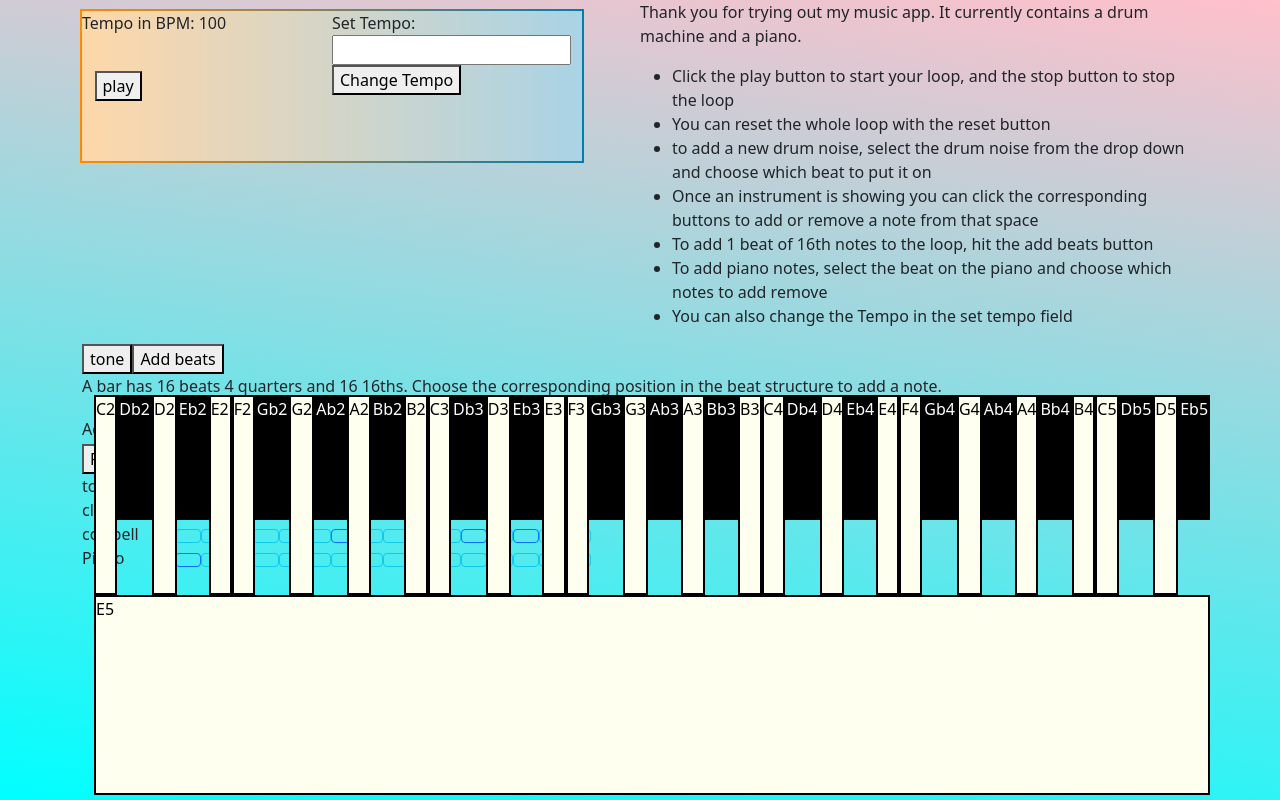
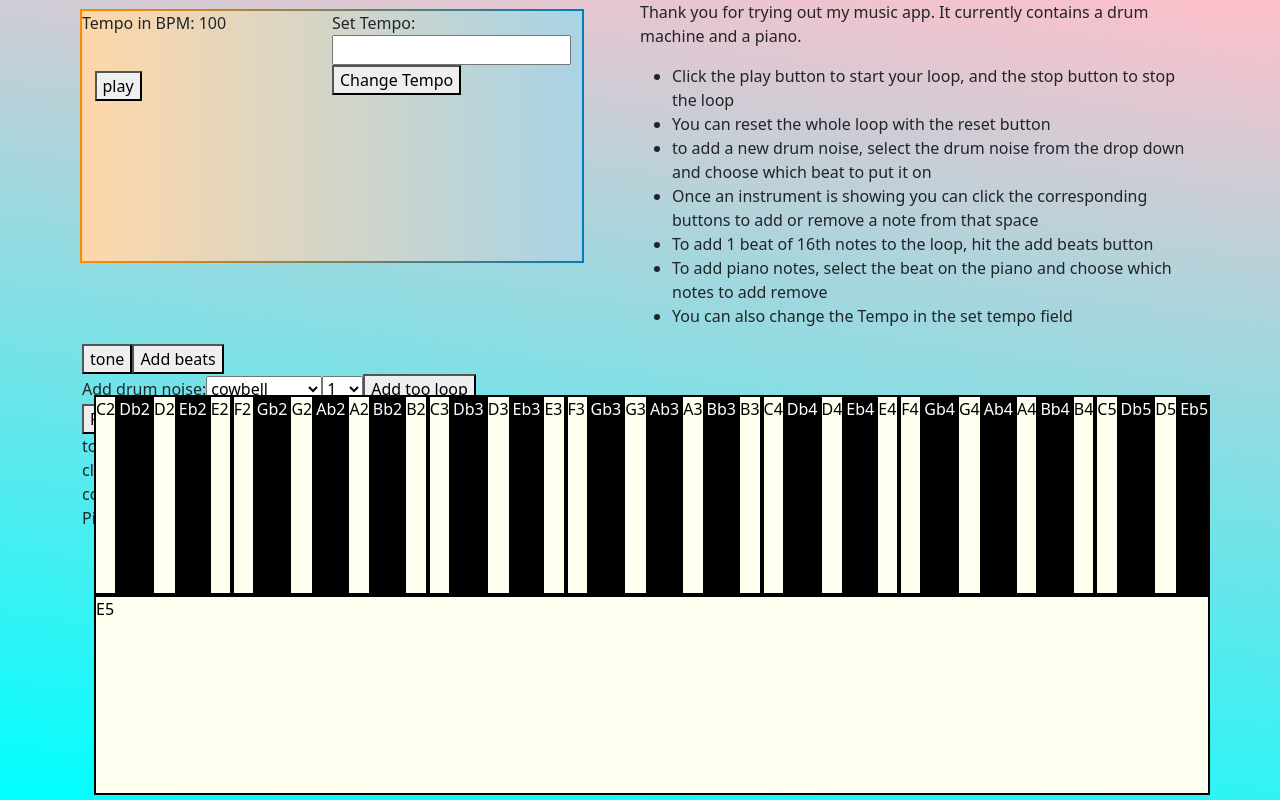
Before and after one commit to professional-pigeon/react-music-app, a React (Create React App) app: page / in a window 1280 px wide. Built offline with nearby package versions, Linux system fonts and the light colour scheme; no server answers.

Commit message:
adjust keys to fit bottom of screen

```diff
--- a/src/components/App.css
+++ b/src/components/App.css
@@ -26,12 +26,6 @@ body {
   --bs-gutter-x: 0 !important;
 }
 
-#keyboard {
-  position: fixed;
-  bottom: 5px;
-  overflow-y: scroll;
-}
-
 .keys {
   border: solid black 2px;
   background-color: ivory;
@@ -41,8 +35,9 @@ body {
 }
 .keys#Db2, .keys#Eb2, .keys#Gb2, .keys#Ab2, .keys#Bb2, .keys#Db3, .keys#Eb3, .keys#Gb3, .keys#Ab3, .keys#Bb3, .keys#Db4, .keys#Eb4, .keys#Gb4, .keys#Ab4, .keys#Bb4, .keys#Db5, .keys#Eb5 {
   background-color: black;
+  border: solid black 2px;
   color: white;
-  height: 125px;
+  height: 200px;
   width: 50px;
 }
 .highlight {
@@ -53,7 +48,7 @@ body {
 }
 .highlight#Db2, .highlight#Eb2, .highlight#Gb2, .highlight#Ab2, .highlight#Bb2, .highlight#Db3, .highlight#Eb3, .highlight#Gb3, .highlight#Ab3, .highlight#Bb3, .highlight#Db4, .highlight#Eb4, .highlight#Gb4, .highlight#Ab4, .highlight#Bb4, .highlight#Db5, .highlight#Eb5 {
   border: solid black 2px;
-  height: 125px;
+  height: 200px;
   width: 50px;
   background-color: pink;
 }
@@ -64,7 +59,7 @@ body {
   margin-top: 2%;
   width: 90%;
   max-width: 500px;
-  height: 150px;
+  height: 250px;
   background: rgba(255, 255, 255, 0.664);
 }
 
@@ -93,3 +88,77 @@ body {
   left: 50%;
   top: 0;
 }
+
+#keyboard {
+  position: fixed;
+  bottom: 5px;
+  /* overflow: auto;
+  overflow-x: scroll; */
+}
+
+/* ul.keys {
+  max-height: 200px;
+  height: 200px;
+  width: 20px;
+  margin:5em auto;
+  padding:3em 0 0 3em;
+  position: fixed;
+  bottom: 0;
+  border:1px solid #160801;
+  border-radius:1em;
+  background:linear-gradient(to bottom right,rgba(0,0,0,0.3),rgba(0,0,0,0)),url(https://s3-us-west-2.amazonaws.com/s.cdpn.io/187/vwood.png);
+  /* box-shadow:0 0 50px rgba(0,0,0,0.5) inset,0 1px rgba(212,152,125,0.2) inset,0 5px 15px rgba(0,0,0,0.5) */
+/* }
+
+li.keys {
+  margin:0;
+  padding:0;
+  list-style:none;
+  position:relative;
+  float:left;
+  margin:0 0 0 -1em
+}
+
+.keys {
+  height:10em;
+  width:3em;
+  z-index:1;
+  border-left:1px solid #bbb;
+  border-bottom:1px solid #bbb;
+  border-radius:0 0 5px 5px;
+  box-shadow:-1px 0 0 rgba(255,255,255,0.8) inset,0 0 5px #ccc inset,0 0 3px rgba(0,0,0,0.2);
+  background:linear-gradient(to bottom,#eee 0%,#fff 100%)
+}
+
+.highlight  {
+  height:10em;
+  width:3em;
+  z-index:1;
+  border-left:1px solid #bbb;
+  border-bottom:1px solid #bbb;
+  border-radius:0 0 5px 5px;
+  box-shadow:-1px 0 0 rgba(255,255,255,0.8) inset,0 0 5px #ccc inset,0 0 3px rgba(0,0,0,0.2);
+  background:linear-gradient(to bottom,#eee 0%,#fff 100%)
+}
+
+.keys#Db2, .keys#Eb2, .keys#Gb2, .keys#Ab2, .keys#Bb2, .keys#Db3, .keys#Eb3, .keys#Gb3, .keys#Ab3, .keys#Bb3, .keys#Db4, .keys#Eb4, .keys#Gb4, .keys#Ab4, .keys#Bb4, .keys#Db5, .keys#Eb5 {
+  height:4em;
+  width:1em;
+  margin:0 0 0 -1em;
+  z-index:2;
+  border:1px solid #000;
+  border-radius:0 0 3px 3px;
+  box-shadow:-1px -1px 2px rgba(255,255,255,0.2) inset,0 -5px 2px 3px rgba(0,0,0,0.6) inset,0 2px 4px rgba(0,0,0,0.5);
+  background:linear-gradient(45deg,#222 0%,#555 100%)
+}
+
+.highlight#Db2, .highlight#Eb2, .highlight#Gb2, .highlight#Ab2, .highlight#Bb2, .highlight#Db3, .highlight#Eb3, .highlight#Gb3, .highlight#Ab3, .highlight#Bb3, .highlight#Db4, .highlight#Eb4, .highlight#Gb4, .highlight#Ab4, .highlight#Bb4, .highlight#Db5, .highlight#Eb5 {
+  height:4em;
+  width:1em;
+  margin:0 0 0 -1em;
+  z-index:2;
+  border:1px solid #000;
+  border-radius:0 0 3px 3px;
+  box-shadow:-1px -1px 2px rgba(255,255,255,0.2) inset,0 -5px 2px 3px rgba(0,0,0,0.6) inset,0 2px 4px rgba(0,0,0,0.5);
+  background: pink;
+} */
--- a/src/components/InstrumentForm.js
+++ b/src/components/InstrumentForm.js
@@ -35,7 +35,6 @@ function InstrumentForm(props) {
 
 return (
   <div>
-    <p>A bar has 16 beats 4 quarters and 16 16ths. Choose the corresponding position in the beat structure to add a note.</p>
     <form onSubmit={handleInstrumentAdd}>
       <label>Add drum noise:
         <select name="instrument">
```
